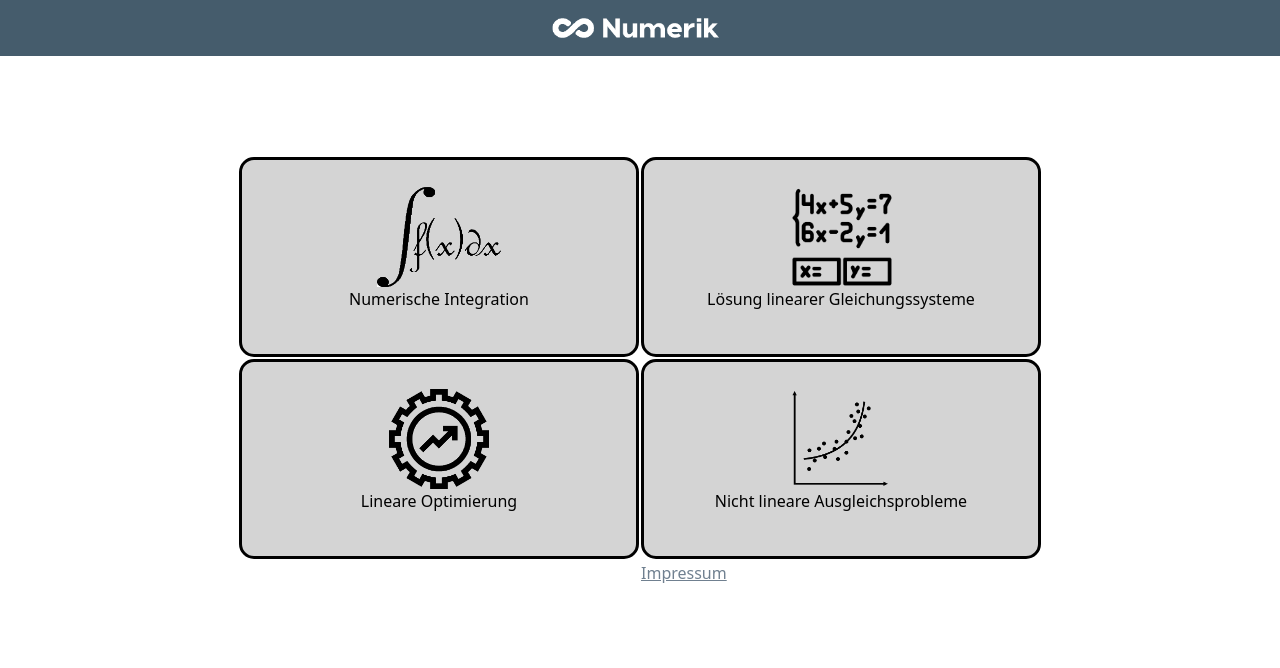
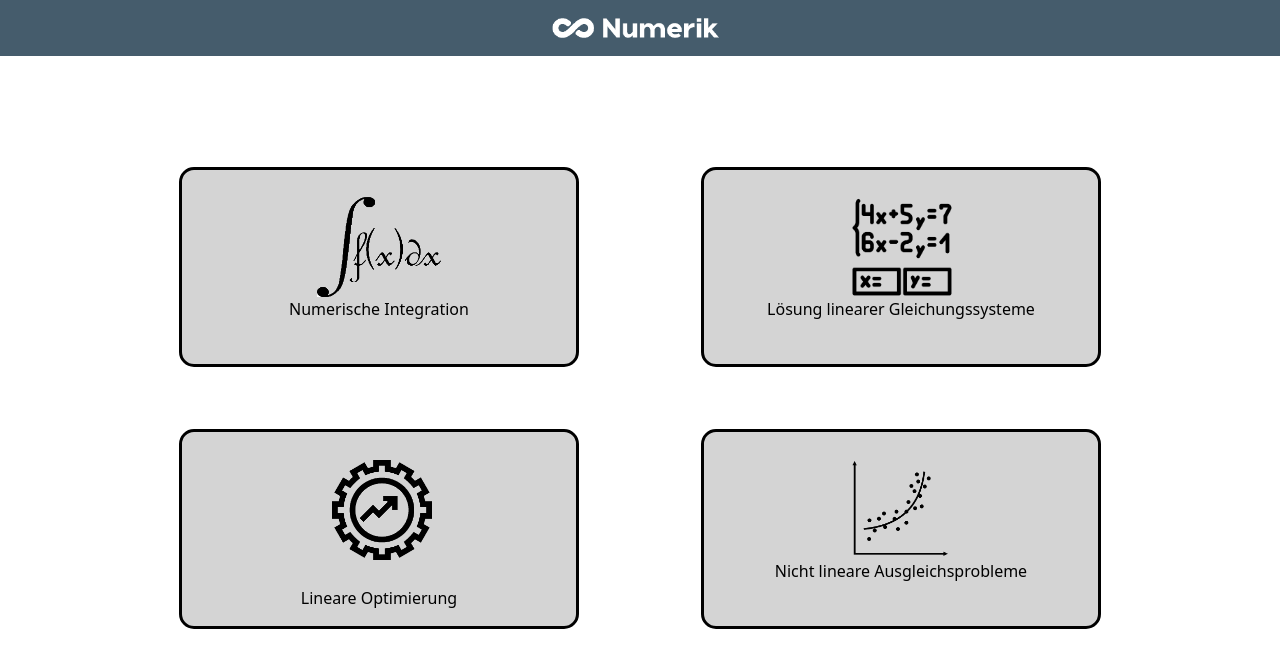
Before and after one commit to JanStoerk/Numerikprojekt, a plain HTML site: page LandingPage/index.html in a window 1280 px wide. Drawn offline with nearby package versions, Linux system fonts and the light colour scheme.

Commit message:
first animation and margins

```diff
--- a/LandingPage/index.html
+++ b/LandingPage/index.html
@@ -16,7 +16,7 @@
       </a>
     </div>
   </nav>
-  <table style="margin: auto; margin-top:100px">
+  <table style="margin: auto; margin-top:80px">
     <tbody>
     <tr>
       <td>
@@ -40,7 +40,10 @@
       <td>
         <a href="#" class="link">
         <div class="kachel">
-          <img src="../pictures/LineareOptimierungLogo.png" class="logo">
+          <div class="container">
+            <img src="../pictures/LineareOptimierungPfeil.png" class="pfeil">
+            <img src="../pictures/LineareOptimierungZahnrad.png" class="zahnrad rotating logo">
+        </div>
           <p>Lineare Optimierung</p>
         </div>
       </a>
@@ -54,7 +57,7 @@
       </a>
       </td>
     </tr>
-    <tr><td></td><td><a href="http://www.kirchbergnet.de/impressum.php" style="color:slategray">Impressum</a></td></tr>
+    <!--<tr><td></td><td><a href="http://www.kirchbergnet.de/impressum.php" style="color:slategray">Impressum</a></td></tr>-->
   </tbody>
   </table>
   <footer>
--- a/LandingPage/style.css
+++ b/LandingPage/style.css
@@ -17,6 +17,8 @@ background-color: #D4D4D4;
  justify-content: center;
  align-items: center;
  flex-direction: column;
+ margin-inline: 60px;
+ margin-block: 30px;
 }
 
 .logo{
@@ -26,3 +28,37 @@ background-color: #D4D4D4;
 .link{
     text-decoration: none;
 }
+
+
+.kachel:hover .rotating {
+    animation: rotate 5s infinite linear;
+}
+
+@keyframes rotate {
+    from {
+        transform: rotate(0deg);
+    }
+    to {
+        transform: rotate(360deg);
+    }
+}
+
+.container {
+    position: relative;
+    width: 200px;
+    height: 200px;
+}
+
+.pfeil {
+    position: absolute;
+    top: 50%;
+    left: 50%;
+    transform: translate(-50%, -50%);
+}
+
+.zahnrad {
+    position: absolute;
+    top: 18%;
+    left: 38%;
+    transition: transform 5s linear;
+}
```
Also changed, not shown: pictures/LineareOptimierungPfeil.png (added), pictures/LineareOptimierungZahnrad.png (added).
